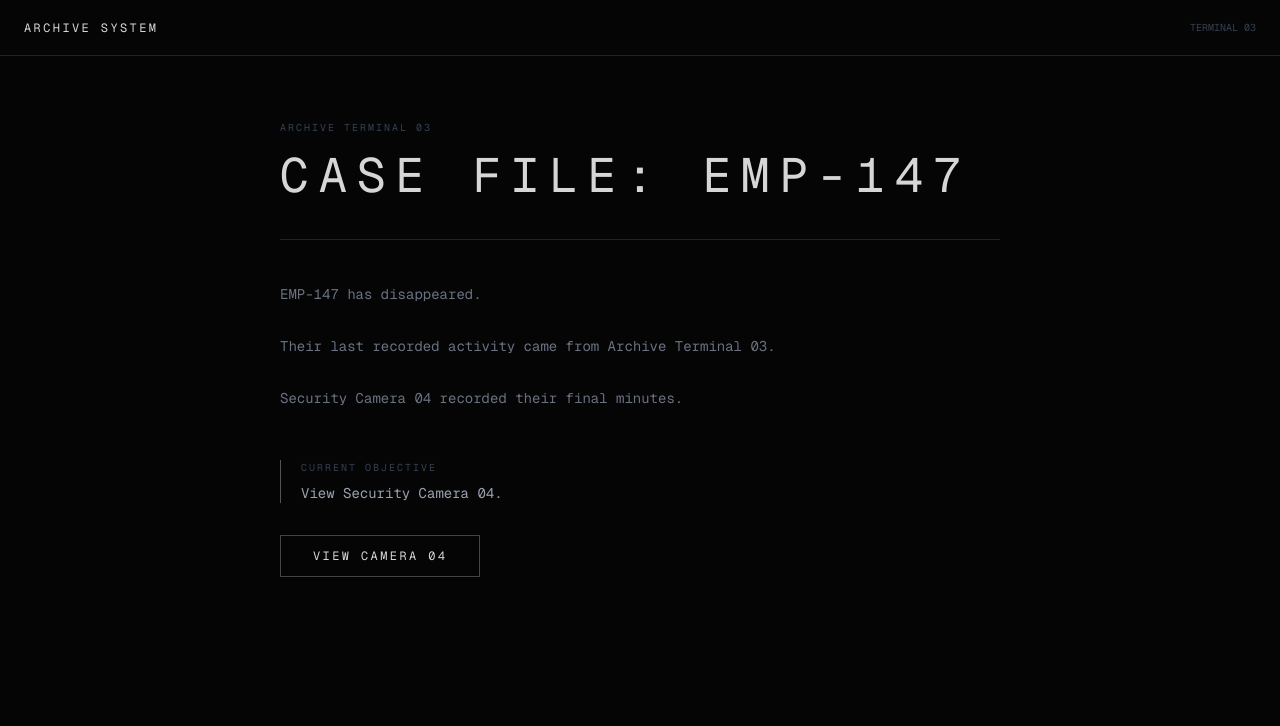
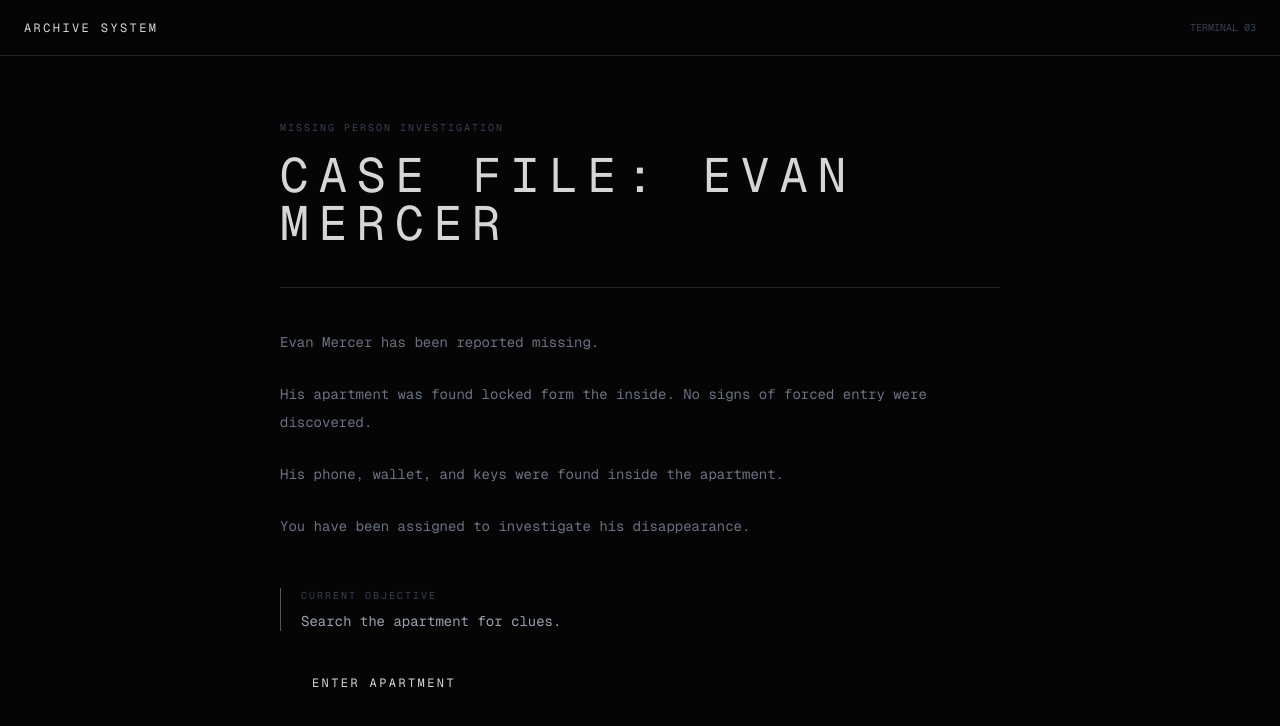
Before and after one commit to rawrrudy/archive, a Next.js app: page / in a window 1280 px wide. Shown: the top 726 px of the page. Built offline with nearby package versions, Linux system fonts and the light colour scheme.

Commit message:
Added Evan Mercer story

```diff
--- a/app/page.tsx
+++ b/app/page.tsx
@@ -5,6 +5,8 @@ import HorrorOverlay from "./components/HorrorOverlay";
 
 type Stage =
   | "intro"
+  | "apartment"
+  | "computer"
   | "camera"
   | "session"
   | "ending";
@@ -43,6 +45,22 @@ export default function Home() {
         {stage === "intro" && (
           <Intro
             onContinue={() => {
+              setStage("apartment");
+            }}
+          />
+        )}
+
+        {stage === "apartment" && (
+          <Apartment
+            onContinue={() => {
+              setStage("computer")
+            }}
+          />
+        )}
+
+        {stage === "computer" && (
+          <Computer
+            onContinue={() => {
               setStage("camera");
             }}
           />
@@ -78,7 +96,6 @@ export default function Home() {
 }
 
 
-
 function Intro({
   onContinue,
 }: {
@@ -87,45 +104,137 @@ function Intro({
   return (
     <Screen>
       <SystemLabel>
-        ARCHIVE TERMINAL 03
+        MISSING PERSON INVESTIGATION
       </SystemLabel>
 
       <h1 className="text-3xl md:text-5xl tracking-[0.2em] mt-4">
-        CASE FILE: EMP-147
+        CASE FILE: EVAN MERCER
       </h1>
 
       <div className="h-px bg-[#222] my-10" />
 
       <div className="space-y-6 text-sm text-gray-500 leading-7">
         <p>
-          EMP-147 has disappeared.
+          Evan Mercer has been reported missing.
         </p>
 
         <p>
-          Their last recorded activity came from
-          Archive Terminal 03.
+          His apartment was found locked form the inside.
+          No signs of forced entry were discovered.
         </p>
 
         <p>
-          Security Camera 04 recorded their final minutes.
+          His phone, wallet, and keys were found inside
+          the apartment.
+        </p>
+
+        <p>
+          You have been assigned to investigate his disappearance.
         </p>
       </div>
 
       <Objective>
-        View Security Camera 04.
+        Search the apartment for clues.
+      </Objective>
+
+      <button
+        onClick={onContinue}
+        className="mt-8 border-[#444] px-8 py-3 text-xs tracking-[0.2em] hover:bg-[#151515] hover:border-[#777] transition"
+      >
+        ENTER APARTMENT
+      </button>
+    </Screen>
+  );
+}
+
+function Apartment({
+  onContinue,
+}: {
+  onContinue: () => void;
+}) {
+  return (
+    <Screen>
+      <SystemLabel>
+        APARTMENT 48 / INVESTIGATION
+      </SystemLabel>
+
+      <h1 className="text-3xl tracking-[0.2em] mt-4">
+        EVAN&apos;S APARTMENT
+      </h1>
+
+      <div className="h-px bg-[#222] my-10" />
+
+      <div className="space-y-6 text-sm text-gray-500 leading-7">
+        <p>
+          The apartment is quiet.
+        </p>
+
+        <p>
+          Nothing appears to be disturbed.
+          Evan&apos;s belongings are still here.
+        </p>
+
+        <p>
+          His computer is still running..?
+        </p>
+      </div>
+
+      <Objective>
+        Check Evan&apos;s computer.
       </Objective>
 
       <button
         onClick={onContinue}
         className="mt-8 border border-[#444] px-8 py-3 text-xs tracking-[0.2em] hover:bg-[#151515] hover:border-[#777] transition"
       >
-        VIEW CAMERA 04
+        CHECK COMPUTER
       </button>
     </Screen>
   );
 }
 
+function Computer({
+  onContinue,
+}: {
+  onContinue: () => void;
+}) {
+  return (
+    <Screen>
+      <SystemLabel>
+        EVAN&apos;S COMPUTER
+      </SystemLabel>
 
+      <h1 className="text-3xl tracking-[0.2em] mt-4">
+        COMPUTER
+      </h1>
+
+      <div className="h-px bg-[#222] my-10" />
+
+      <div className="border border-[#222] bg-[#080808] p-6">
+        <div className="text-[10px] text-gray-700 tracking-[0.2em]">
+          RECENT ACTIVITY
+        </div>
+
+        <div className="mt-6 space-y-4 text-sm text-gray-500">
+          <p>&gt; Personal Notes</p>
+          <p>&gt; Browser History</p>
+          <p>&gt; Security Cameras</p>
+        </div>
+      </div>
+
+      <Objective>
+        Review Evan&apos;s personal notes.
+      </Objective>
+
+      <button
+        onClick={onContinue}
+        className="mt-8 border border-[#444] px-8 py-3 text-xs tracking-[0.2em] hover:bg-[#151515] hover:border-[#777] transition"
+      >
+        OPEN PERSONAL NOTES
+      </button>
+    </Screen>
+  );
+}
 
 function Camera({
   visitNumber,
```
